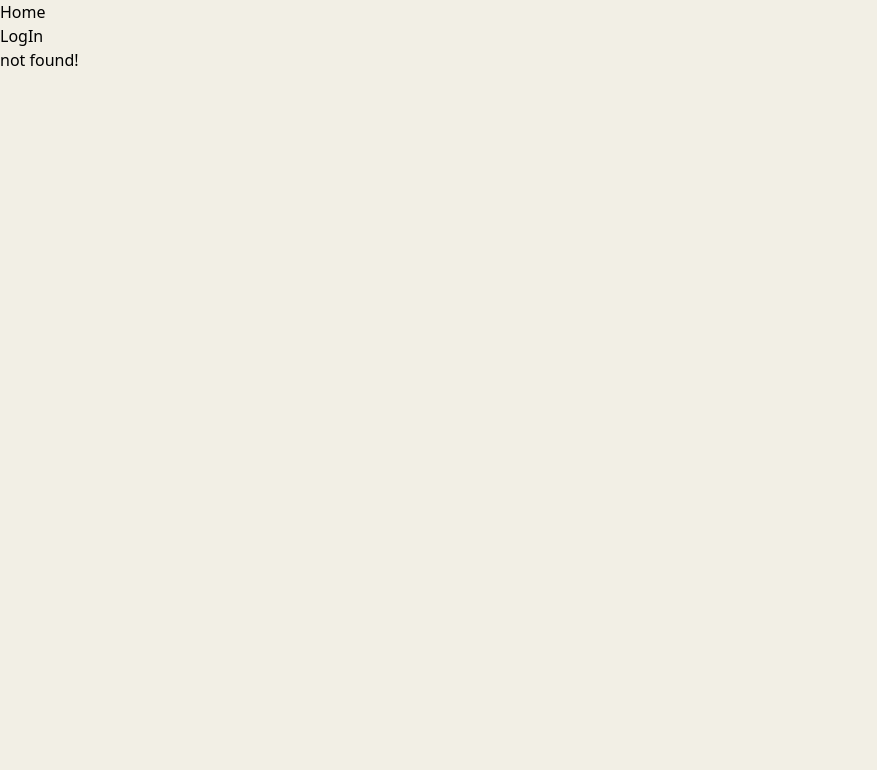
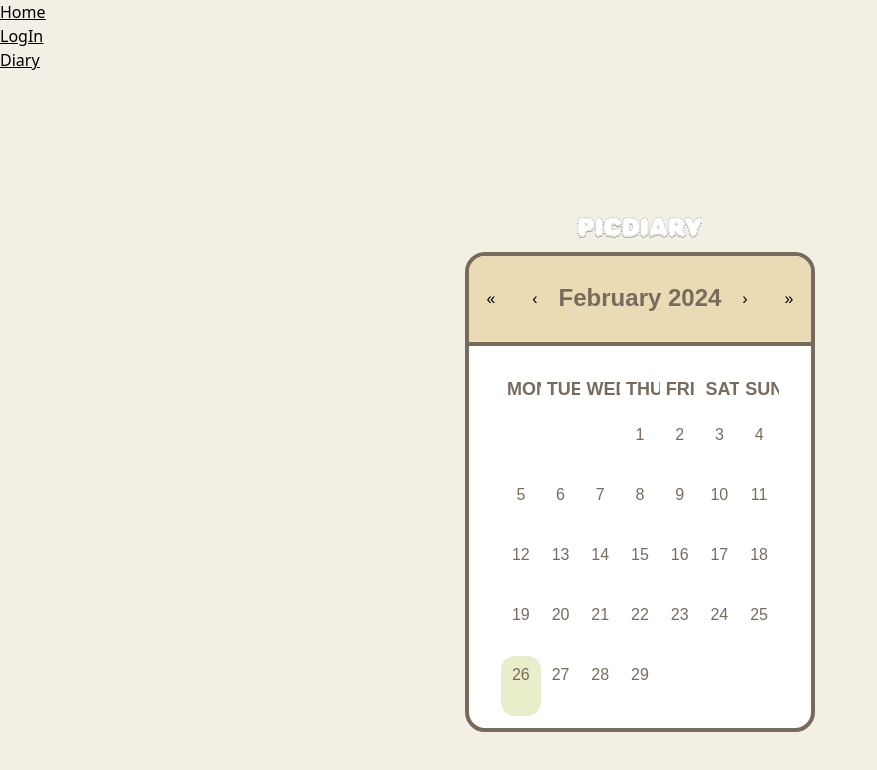
Before and after one commit to yejiniee/picdiary, a Next.js app: page /diary in a window 1280 px wide. Before the commit this address had no page. Shown: the top 770 px of the page, without its empty margins (0-877 px from the left). Built offline with nearby package versions, Linux system fonts and the light colour scheme.

Commit message:
✨ : 달력 추가

```diff
--- /dev/null
+++ b/app/diary/layout.tsx
@@ -0,0 +1,7 @@
+export default function DiaryLayout({
+  children,
+}: Readonly<{
+  children: React.ReactNode;
+}>) {
+  return <div className="py-36 px-6"> {children} </div>;
+}
--- /dev/null
+++ b/app/diary/page.tsx
@@ -0,0 +1,15 @@
+"use client";
+
+import DiaryCalendar from "@/components/Calendar";
+import Image from "next/image";
+
+export default function Diary() {
+  return (
+    <div className="flex flex-col justify-center items-center gap-3">
+      <span className="flex relative w-32 h-6 shrink-0">
+        <Image fill src="/svgs/PICDIARY.svg" alt="logo" />
+      </span>
+      <DiaryCalendar></DiaryCalendar>
+    </div>
+  );
+}
--- a/app/page.tsx
+++ b/app/page.tsx
@@ -1,3 +1,3 @@
 export default function Home() {
-  return <h1>homepage</h1>;
+  return <h1>This is homepage...</h1>;
 }
--- a/app/signup/page.tsx
+++ b/app/signup/page.tsx
@@ -70,7 +70,7 @@ export default function SignUp() {
   return (
     <>
       <div className="flex flex-col items-center gap-3">
-        <Image src="/svgs/PICDIARY.svg" alt="" width={200} height={200} />
+        <Image src="/svgs/PICDIARY.svg" alt="logo" width={200} height={200} />
 
         <InputForm onSubmit={handleSubmit(onSubmit)}>
           <InputField
--- /dev/null
+++ b/app/styles/Calendar.css
@@ -0,0 +1,125 @@
+/* .react-calendar__navigation {
+  display: flex;
+  height: 44px;
+  margin-bottom: 1em;
+} */
+.react-calendar {
+  border: 4px solid #776b5d !important;
+  border-radius: 20px !important;
+}
+.react-calendar__navigation {
+  background: #eadbb4 !important;
+  border-bottom: 4px solid #776b5d !important;
+  height: 90px !important;
+  border-radius: 16px 16px 0 0 !important;
+
+  span {
+    font-size: 24px !important;
+    font-weight: 600 !important;
+    color: #776b5d !important;
+  }
+}
+
+.react-calendar__navigation button {
+  min-width: 44px !important;
+  background: none !important;
+}
+
+/* .react-calendar__navigation button:disabled {
+  background-color: #f0f0f0;
+} */
+.react-calendar__navigation button:disabled {
+  background-color: #eadbb4 !important;
+  border-radius: 20px 20px 0 0 !important;
+}
+
+/* .react-calendar__navigation button:enabled:hover,
+.react-calendar__navigation button:enabled:focus {
+  background-color: #e6e6e6;
+} */
+
+.react-calendar__navigation button:enabled:hover,
+.react-calendar__navigation button:enabled:focus {
+  background-color: #eadbb4 !important;
+  border-radius: 20px 20px 0 0 !important;
+}
+
+/* .react-calendar__month-view__weekdays {
+  text-align: center;
+  text-transform: uppercase;
+  font: inherit;
+  font-size: 0.75em;
+  font-weight: bold;
+} */
+
+.react-calendar__month-view {
+  padding: 12px 32px !important;
+  abbr {
+    color: #776b5d;
+    font-size: 16px;
+    font-weight: 500;
+    text-decoration: none;
+  }
+}
+.react-calendar__month-view__weekdays {
+  abbr {
+    font-size: 18px !important;
+    font-weight: 900 !important;
+  }
+  margin-bottom: 10px;
+}
+
+.react-calendar__month-view__weekdays__weekday {
+  padding: 0.5em;
+}
+
+/* .react-calendar__tile {
+  max-width: 100%;
+  padding: 10px 6.6667px;
+  background: none;
+  text-align: center;
+  line-height: 16px;
+  font: inherit;
+  font-size: 0.833em;
+} */
+
+.react-calendar__tile {
+  text-align: center;
+  height: 60px;
+  display: flex;
+  flex-direction: column;
+  justify-content: flex-start;
+  align-items: center;
+}
+
+/* .react-calendar__tile:enabled:hover,
+.react-calendar__tile:enabled:focus {
+  background-color: #e6e6e6;
+} */
+
+/*hover, focus, 선택됐을 시 */
+.react-calendar__tile:enabled:hover,
+.react-calendar__tile:enabled:focus,
+.react-calendar__tile--active {
+  background: #92c7cf !important;
+  border-radius: 14px !important;
+}
+
+/* .react-calendar__tile--now {
+  background: #ffff76;
+} */
+.react-calendar__tile--now {
+  background: #e9edc9 !important;
+  border-radius: 14px !important;
+}
+/* .react-calendar__tile--now:enabled:hover,
+.react-calendar__tile--now:enabled:focus {
+  background: #ffffa9;
+} */
+
+/*hover, focus 시 */
+.react-calendar__tile--now:enabled:hover,
+.react-calendar__tile--now:enabled:focus {
+  background: #92c7cf !important;
+  border-radius: 14px !important;
+}
--- /dev/null
+++ b/components/Calendar.tsx
@@ -0,0 +1,75 @@
+import moment from "moment";
+import React, { useEffect, useState } from "react";
+import Calendar from "react-calendar";
+import "react-calendar/dist/Calendar.css";
+import "@/app/styles/Calendar.css";
+import Image from "next/image";
+
+export default function DiaryCalendar() {
+  const [isClient, setIsClient] = useState(false);
+
+  useEffect(() => {
+    setIsClient(true); // 에러 때문에 임시로 넣어줌ㅠㅠ
+  }, []);
+
+  const [today, setToday] = useState(new Date());
+  // moment 사용해 Date 형태의 날짜를 YYYY-MM-DD의 String으로 변환
+  const activeDate = moment(today).format("YYYY-MM-DD"); // 클릭한 날짜 (년-월-일))
+
+  const monthOfActiveDate = moment(today).format("YYYY-MM"); //현재 보여지는 달을 나타내는 State 생성(activeMonth)
+  const [activeMonth, setActiveMonth] = useState(monthOfActiveDate);
+
+  const getActiveMonth = (activeStartDate: moment.MomentInput) => {
+    const newActiveMonth = moment(activeStartDate).format("YYYY-MM");
+    setActiveMonth(newActiveMonth);
+  };
+
+  // onChange 이벤트에 넣어줘서 날짜가 지날 때마다 today값이 업데이트 되도록 구현
+  const onChangeToday = () => {
+    setToday(today);
+  };
+
+  // 일기 작성 날짜 리스트
+  const dayList = [
+    "2024-03-10",
+    "2024-03-21",
+    "2023-04-02",
+    "2023-04-14",
+    "2023-04-27",
+  ];
+
+  return (
+    <>
+      {isClient && (
+        <Calendar
+          onChange={onChangeToday}
+          value={today}
+          // next2Label={null}
+          // prev2Label={null}
+          formatDay={(locale, date) => moment(date).format("D")}
+          tileContent={({ date, view }) => {
+            if (dayList.find((x) => x === moment(date).format("YYYY-MM-DD"))) {
+              return (
+                <>
+                  <div className="flex justify-center items-center">
+                    <Image
+                      src="/svgs/emj-happy.svg"
+                      className="diaryImg"
+                      width={26}
+                      height={26}
+                      alt="emoji"
+                    />
+                  </div>
+                </>
+              );
+            }
+          }}
+          showNeighboringMonth={false}
+          onActiveStartDateChange={({ activeStartDate }) =>
+            getActiveMonth(activeStartDate)
+          }
+        ></Calendar>
+      )}
+    </>
+  );
+}
--- a/components/InputField.tsx
+++ b/components/InputField.tsx
@@ -31,7 +31,11 @@ export default function InputField({
         placeholder={placeholder}
         {...register(registerName, validator)}
       ></input>
-      {errorMessage && <span id="err-msg">{errorMessage}</span>}
+      {errorMessage && (
+        <span className="text-red-700" id="err-msg">
+          {errorMessage}
+        </span>
+      )}
     </div>
   );
 }
--- a/components/navigation.tsx
+++ b/components/navigation.tsx
@@ -9,11 +9,14 @@ export default function Navigation() {
   return (
     <nav>
       <ul>
-        <li>
+        <li className="underline ">
           <Link href="/">Home</Link>
         </li>
-        <li>
+        <li className="underline ">
           <Link href="/signin">LogIn</Link>
+        </li>
+        <li className="underline ">
+          <Link href="/diary">Diary</Link>
         </li>
       </ul>
     </nav>
--- a/package.json
+++ b/package.json
@@ -9,8 +9,10 @@
     "lint": "next lint"
   },
   "dependencies": {
+    "moment": "^2.30.1",
     "next": "14.1.0",
     "react": "^18",
+    "react-calendar": "^4.8.0",
     "react-dom": "^18",
     "react-hook-form": "^7.50.1"
   },
```
Also changed, not shown: public/svgs/emj-happy.svg (added), 1 other file (tests, documents, lock files or other folders).
